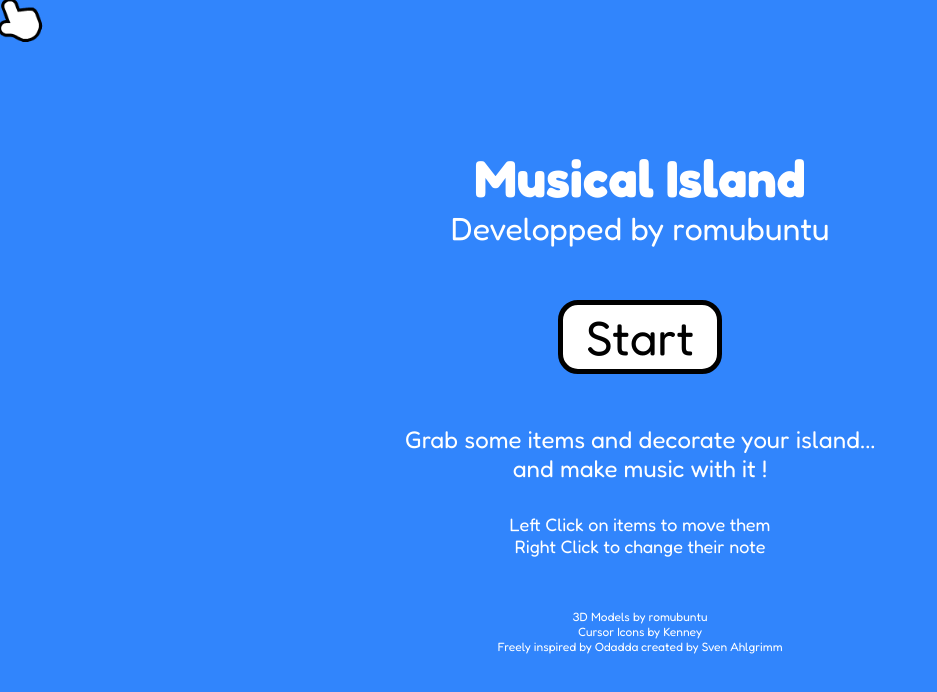
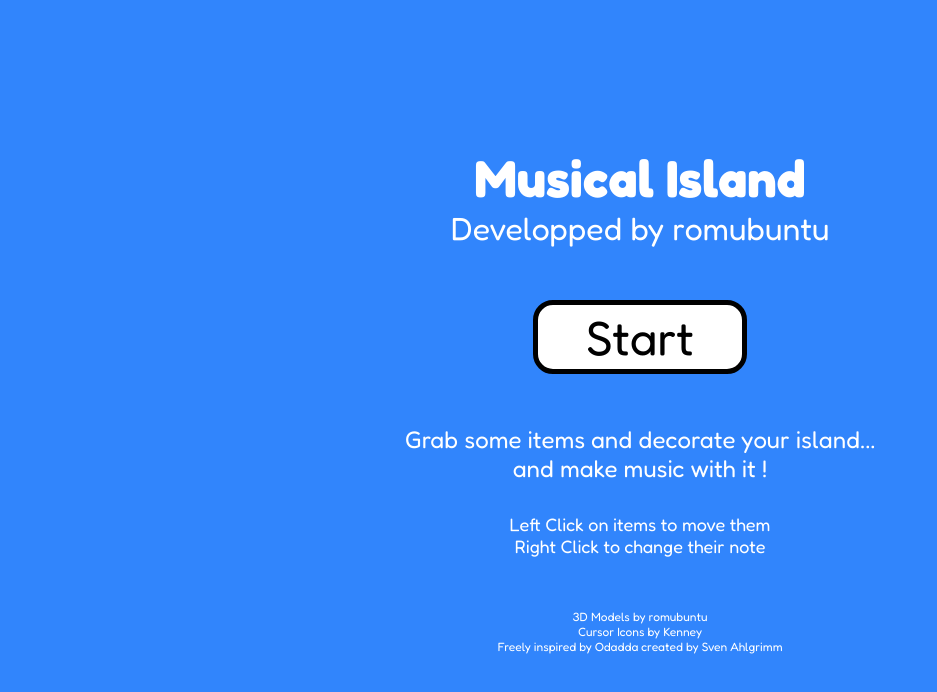
Before and after one commit to romubuntuv2/music-island, a React (Vite) app: page / in a window 1280 px wide. Shown: the top 692 px of the page, without its empty margins (0-937 px from the left). Built offline with nearby package versions, Linux system fonts and the light colour scheme; no server answers.

Commit message:
mobile update

```diff
--- a/src/App.tsx
+++ b/src/App.tsx
@@ -1,15 +1,22 @@
 import styled from "styled-components"
 
 import MainExperience from "./mainExperience/MainExperience"
-import { useState } from "react"
+import { useEffect, useState } from "react"
 import Home from "./components/hud/Home";
 import Cursor from "./components/hud/Cursor";
 import { Analytics } from "@vercel/analytics/react";
+import { useDeviceStore } from "./stores/DeviceStore";
 
 
 function App() {
 
   const [start, setIsStart] = useState(true);
+
+  const {setIsMobile, isMobile} = useDeviceStore();
+  useEffect(()=> {
+    setIsMobile(window.innerWidth <= 1024);
+  },[])
+
 
   return (
     <Container>
@@ -18,7 +25,7 @@ function App() {
       <Home setIsStart={setIsStart} />:
       <MainExperience/>
       }
-      <Cursor/>
+      {isMobile && <Cursor/>}
     </Container>
   )
 }
--- a/src/components/hud/Home.tsx
+++ b/src/components/hud/Home.tsx
@@ -3,6 +3,7 @@ import styled from "styled-components"
 import { useEnvStore } from "../../stores/EnvStore";
 import { useEffect } from "react";
 import { useSFXStore } from "../../stores/SFXStore";
+import { useDeviceStore } from "../../stores/DeviceStore";
 
 
 const Home = (
@@ -11,6 +12,7 @@ const Home = (
 
   const {initEnv} = useEnvStore();
   const {initSounds, play} = useSFXStore();
+  const {isMobile} = useDeviceStore();
   useEffect(()=> {
     initEnv();
     initSounds();
@@ -44,6 +46,7 @@ const Home = (
         initial={{scale:0}}
         animate={{scale:1}}
         whileHover={{scale:1.2}}
+        style={{height: isMobile?"15%":"10%",width:isMobile?"45%":"20%",}}
         >
             Start
         </StartButton>
@@ -84,8 +87,7 @@ const StartButton = styled(motion.div)`
     display: flex;
     justify-content: center;
     align-items: center;
-    height: 10%;
-    width: 15%;
+
 
     font-size: 48px;
 
--- /dev/null
+++ b/src/stores/DeviceStore.tsx
@@ -0,0 +1,14 @@
+import { create } from "zustand"
+
+
+export interface IDeviceStore {
+    isMobile:boolean,
+    setIsMobile:(value:boolean)=> void
+}
+
+export const useDeviceStore = create<IDeviceStore>((set) => ({
+    isMobile:false,
+    setIsMobile: (value: boolean) => {
+        set({ isMobile: value });
+    },
+}))
```
